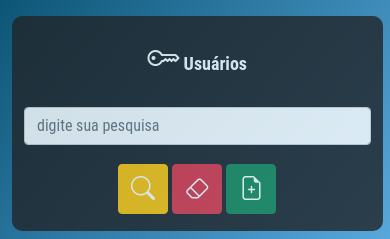
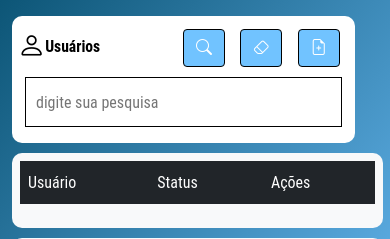
Before and after one commit to Douglaxz/APIClimaTempo, a Flask app: page /usuario in a window 390 px wide. Shown: the part 71-310 px from the top of the page. Run offline with Flask 2, Linux system fonts and the light colour scheme; the visitor is signed in with stand-in values (Sample User, id 1); data comes from the database, SQL or seed files in the repository; lists and menus that the app fills with data are empty; parts of the project's set-up code (start-up, migrations or seed data) failed here and were passed over; some libraries are stand-ins or nearby versions.

Commit message:
melhoria no layout dos titulos

```diff
--- a/static/app.css
+++ b/static/app.css
@@ -340,17 +340,6 @@ q:before, q:after {
     line-height: 170%;
 }
 
-.boxtitulo {
-    margin: 5px auto;
-    width: 70%; /* Valor da Largura */
-    align-items: left;
-    justify-content: left;
-    border-radius: 10px;
-    padding: 10px;
-    line-height: 50px;
-    font-size: 18px;
-    display: flex;
-}
 
 .box_titulo {
     margin: 5px auto;
@@ -381,6 +370,21 @@ q:before, q:after {
     padding: 10px;
 }
 
+.btn_titulo{
+    background: #71C3FF;
+    border: 1px solid black;
+}
+
+.busca__input {
+    padding: 10px;
+    align-items: center;
+    background-color: transparent;
+    font-size: 1rem;
+    height: 50px;
+    padding: 10px;
+    width: 100%;
+    border: 1px solid black;
+}
 
 .boxtitulocombusca {
     margin: 5px auto;
@@ -392,7 +396,7 @@ q:before, q:after {
     text-align: center;
     font-weight: bold;
     display: flex;
-    border: 3px solid black;
+    border: 2px solid black;
 }
 
 .boxtitulocombusca_responsivo {
@@ -430,6 +434,15 @@ header{
 
 
 @media screen and (max-width: 1040px){
+
+    .boxtitulo {
+        display: none;
+    }
+
+    .boxtitulocombusca {
+        display: none;
+    }
+
     .boxformulario {
         margin: 10px auto;
         width: 100%; /* Valor da Largura */
@@ -440,24 +453,38 @@ header{
         line-height: 170%;
     }
 
-    .boxtitulo {
-        display: none;
+    .box_titulo {
+        font-size: 4vw;
+        width: 50%;
+        font-weight: bold;
     }
 
-    .boxtitulocombusca {
-        display: none;
+    .box_botoes {
+        width: 17%; /* Valor da Largura */
+        align-items: left;
+        padding: 1px;
+    }
+
+    .busca__input {
+        align-items: center;
+        background-color: transparent;
+        font-size: 1rem;
     }
 
     .boxtitulocombusca_responsivo {
-        display:block;
-        line-height: 70px;
+        display: block;
+        line-height: 40px;
         border-radius: 10px;
-        text-align: center;
-        font-weight: bold;
-        font-size: 18px;
-        color: #FFF;
-        width: 95vw;
-        opacity: 0.8;
+        text-align: left;
+        color: black;
+        width: 88vw;
+        height: 15vh;
+        padding: 1px;
+    }
+
+    .box_organizadora{
+        display: flex;
+        align-items: center;
     }
 
     .boxcentral {
--- a/templates/usuarios.html
+++ b/templates/usuarios.html
@@ -5,19 +5,22 @@
 <!-- barra de navegação para desktop/notebook -->
   <div class="boxtitulocombusca bg-white">
     <div class="box_titulo"><i class="bi bi-person" style="font-size:2rem; color:black;" data-toggle="tooltip" data-placement="right" title="Usuários"></i> {{ titulo }}</div>
-    <div class="box_busca">{{form.pesquisa(class="form-control")}}</div>
-    <div class="box_botoes"><a class="btn btn-warning" href="#" onclick="myFunction()"><i class="bi bi-search" style="font-size:1.5rem; color:white;"></i></a></div>
-    <div class="box_botoes"><a class="btn btn-danger" href="{{url_for('usuario')}}"><i class="bi bi-eraser" style="font-size:1.5rem; color:white;"></i></a></div>
-    <div class="box_botoes"><a class="btn btn-success" href="{{url_for('novoUsuario')}}"><i class="bi bi-file-earmark-plus" style="font-size:1.5rem; color:white;"></i></a></div>
+    <div class="box_busca">{{form.pesquisa(class="busca__input")}}</div>
+    <div class="box_botoes"><a class="btn btn_titulo" href="#" onclick="myFunction()"><i class="bi bi-search" style="font-size:1.5rem; color:white;"></i></a></div>
+    <div class="box_botoes"><a class="btn btn_titulo" href="{{url_for('usuario')}}"><i class="bi bi-eraser" style="font-size:1.5rem; color:white;"></i></a></div>
+    <div class="box_botoes"><a class="btn btn_titulo" href="{{url_for('novoUsuario')}}"><i class="bi bi-file-earmark-plus" style="font-size:1.5rem; color:white;"></i></a></div>
   </div>
 <!-- final -->
 <!-- barra de navegação para mobile -->
-  <div class="bg-dark align-items-center boxtitulocombusca_responsivo">
-    <div class="p-2 bd-highlight col-lg text-left text-white font-weight-bold "><i class="bi-key" style="font-size:2rem; color:white;" data-toggle="tooltip" data-placement="right" title="Usuários"></i> {{ titulo }}</div>
-    <div class="container input-group">{{form.pesquisa_responsiva(class="form-control")}}</div>
-    <div class="p-2 align-items-center"><a class="btn btn-warning" href="#" onclick="myFunction()"><i class="bi bi-search" style="font-size:1.5rem; color:white;"></i></a>
-    <a class="btn btn-danger" href="{{url_for('usuario')}}"><i class="bi bi-eraser" style="font-size:1.5rem; color:white;"></i></a>
-    <a class="btn btn-success" href="{{url_for('novoUsuario')}}"><i class="bi bi-file-earmark-plus" style="font-size:1.5rem; color:white;"></i></a></div>
+  <div class="bg-white boxtitulocombusca_responsivo">
+    <div class="box_organizadora">
+      <div class="box_titulo"><i class="bi bi-person" style="font-size:1.7rem; color:black;" data-toggle="tooltip" data-placement="right" title="Usuários"></i> {{ titulo }}</div>
+      <div class="box_botoes"><a class="btn btn_titulo" href="#" onclick="myFunction()"><i class="bi bi-search" style="font-size:1rem; color:white;"></i></a></div>
+      <div class="box_botoes"><a class="btn btn_titulo" href="{{url_for('usuario')}}"><i class="bi bi-eraser" style="font-size:1rem; color:white;"></i></a></div>
+      <div class="box_botoes"><a class="btn btn_titulo" href="{{url_for('novoUsuario')}}"><i class="bi bi-file-earmark-plus" style="font-size:1rem; color:white;"></i></a></div>
+
+    </div>
+    <div class="container input-group">{{form.pesquisa_responsiva(class="busca__input")}}</div>
   </div>
 <!-- final -->
 </form>
```
